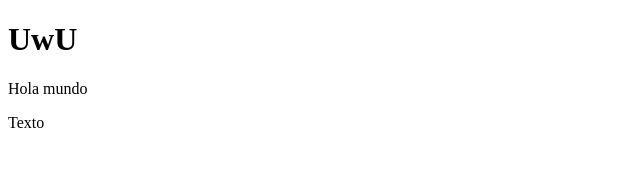
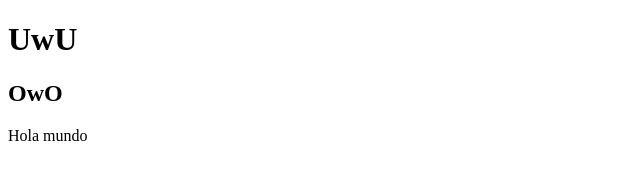
Before and after one commit to Dan8dev/myresenia, a plain HTML site: page index.html in a window 1280 px wide. Shown: the whole page, without its empty margins (0-640 px from the left). Drawn offline with Linux system fonts and the light colour scheme.

Commit message:
cambios-prueba 2

```diff
--- a/index.html
+++ b/index.html
@@ -8,11 +8,8 @@
 </head>
 <body>
     <h1>UwU</h1>
+    <h2>OwO</h2>
     <p>Hola mundo</p>
-
-    <div class="container">
-        <p>Texto</p>
-    </div>
 
 </body>
 </html>
```
